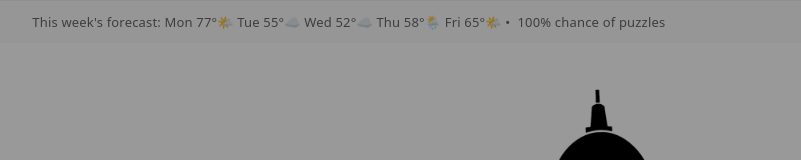
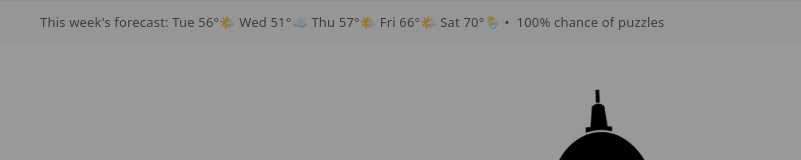
Before and after one commit to cwzimmerman1-art/Capitol-Letters, a React (Vite) app: page / in a window 1280 px wide. Shown: the top 160 px of the page, without its empty margins (37-838 px from the left). Built offline with nearby package versions, Linux system fonts and the light colour scheme.

Commit message:
weather forecast fix

```diff
--- a/src/App.jsx
+++ b/src/App.jsx
@@ -988,7 +988,7 @@ if (showArchive) {
         {yesterday && (
           <div style={styles.tickerWrapper}>
             <div style={styles.ticker}>
-              This week's forecast: Mon 77°🌤️ Tue 55°☁️ Wed 52°☁️ Thu 58°🌦️ Fri 65°🌤️ •  100% chance of puzzles
+              This week's forecast: Tue 56°🌤️ Wed 51°☁️ Thu 57°🌤️ Fri 66°🌤️ Sat 70°🌦️ •  100% chance of puzzles
             </div>
           </div>
         )}
```
